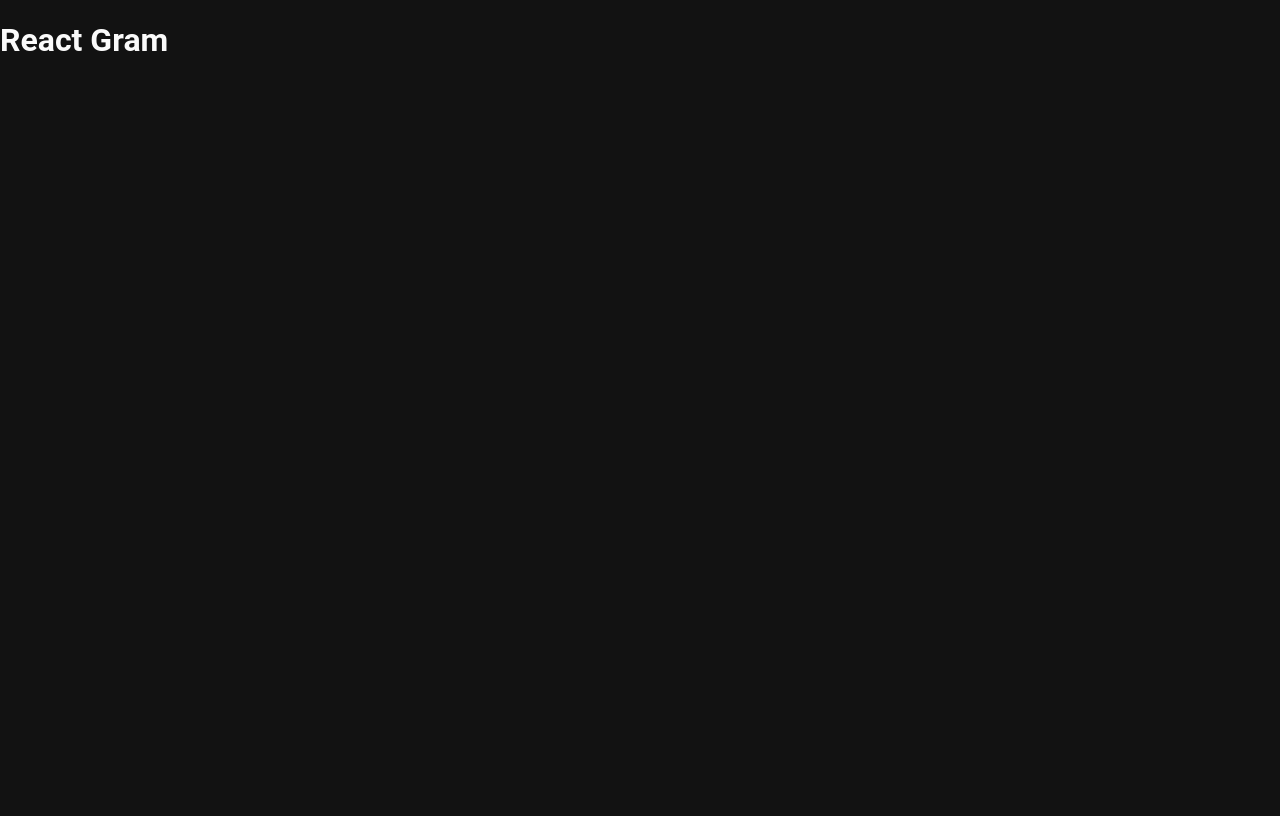
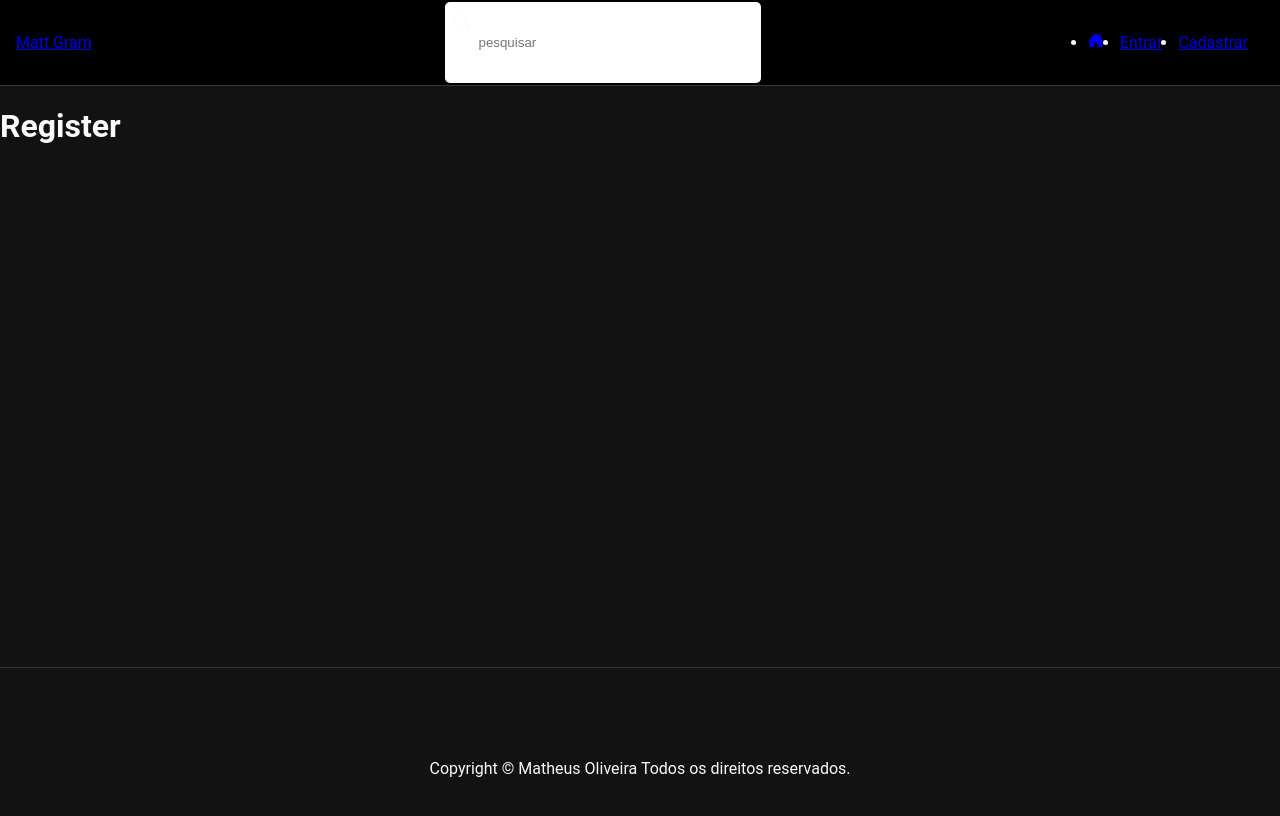
Before and after one commit to MatheusOliveira047/matt-gram-frontend, a React (Vite) app: page /register in a window 1280 px wide. Shown: the top 816 px of the page. Built offline with nearby package versions, Linux system fonts and the light colour scheme.

Commit message:
criando header e footer

```diff
--- a/src/App.css
+++ b/src/App.css
@@ -0,0 +1,3 @@
+.container{
+  min-height: 70vh;
+}
--- a/src/App.jsx
+++ b/src/App.jsx
@@ -1,12 +1,31 @@
-import { BrowserRouter,Routes,Route } from 'react-router-dom'
+import { BrowserRouter,Routes,Route,Navigate } from 'react-router-dom'
 
+import "./App.css"
+
+
+//pages
+import Home from './pages/Home'
+import Login from './pages/Auth/Login'
+import Register from './pages/Auth/Register'
+
+//components
+import Footer from './components/Footer'
+import Header from './components/Header'
 
 function App() {
 
   return (
-  <div>
-    <h1>React Gram</h1>
-  </div>
+  <BrowserRouter>
+  <Header/>
+    <div className="container">
+    <Routes>
+      <Route path='/' element={<Home/>} />
+      <Route path='/login' element={<Login />} />
+      <Route path='/register' element={<Register/> } />
+    </Routes>
+    </div>
+    <Footer/>
+  </BrowserRouter>
   )
 }
 
--- /dev/null
+++ b/src/components/Footer/Footer.css
@@ -0,0 +1,10 @@
+.footer{
+  width: 100%;
+  height: 200px;
+  background-color: #121212;
+  display: flex;
+  justify-content: center;
+  align-items: center;
+  text-align: center;
+  border-top:1px solid #363636
+}
--- /dev/null
+++ b/src/components/Footer/index.jsx
@@ -0,0 +1,12 @@
+import './Footer.css'
+
+
+const Footer = ()=>{
+  return(
+    <footer className='footer'>
+      <p>Copyright © Matheus Oliveira Todos os direitos reservados.</p>
+    </footer>
+  )
+}
+
+export default Footer
--- /dev/null
+++ b/src/components/Header/Header.css
@@ -0,0 +1,43 @@
+.header{
+  display: flex;
+  justify-content: space-between;
+  align-items: center;
+  background-color: #000;
+  border-bottom: 1px solid #363636;
+  padding: 0.1em 1em ;
+}
+
+.header form {
+  position: relative;
+  width: 20%;
+}
+
+.header form svg{
+  position: absolute;
+  top: 10px;
+  left: 9px;
+}
+
+.header form input{
+  padding: 2.5em;
+  border: none;
+  border-radius: 5px;
+  width: 100%;
+  margin: 0;
+}
+
+.header nav .navlinks{
+  display: flex;
+  align-items: center;
+}
+
+.header nav .navlinks li{
+  margin-right: 1em;
+}
+.header nav .navlinks span{
+  cursor: pointer;
+}
+
+.header nav .navlinks svg{
+  font-size: 1.5;
+}
--- /dev/null
+++ b/src/components/Header/index.jsx
@@ -0,0 +1,28 @@
+import './Header.css'
+
+import { NavLink,Link } from 'react-router-dom'
+import {BsSearch,BsHouseDoorFill,BsFillPersonFill, BsFillCameraFill} from 'react-icons/bs'
+
+
+const Header = ()=>{
+  return(
+    <header className='header'>
+      <div>
+        <Link to={"/"}>Matt Gram</Link>
+      </div>
+      <form>
+        <BsSearch/>
+        <input type="text" placeholder='pesquisar' />
+      </form>
+      <nav>
+        <ul className="navlinks">
+          <li><NavLink to="/"><BsHouseDoorFill/></NavLink></li>
+          <li><NavLink to="/login">Entrar</NavLink></li>
+          <li><NavLink to="/register">Cadastrar</NavLink></li>
+        </ul>
+      </nav>
+    </header>
+  )
+}
+
+export default Header
--- /dev/null
+++ b/src/pages/Auth/Login.jsx
@@ -0,0 +1,12 @@
+import "./Auth.css"
+
+const Login = ()=>{
+  return(
+    <div>
+      <h1>Login</h1>
+    </div>
+  )
+}
+
+
+export default Login
--- /dev/null
+++ b/src/pages/Auth/Register.jsx
@@ -0,0 +1,12 @@
+import "./Auth.css"
+
+const Register = ()=>{
+  return(
+    <div>
+      <h1>Register</h1>
+    </div>
+  )
+}
+
+
+export default Register
--- /dev/null
+++ b/src/pages/Home/index.jsx
@@ -0,0 +1,13 @@
+import styles from './Home.module.css'
+
+
+const Home = ()=>{
+  return(
+    <div>
+      <h1>Home</h1>
+    </div>
+  )
+}
+
+
+export default Home
```
Also changed, not shown: src/pages/Auth/Auth.css (added), src/pages/Home/Home.module.css (added).
